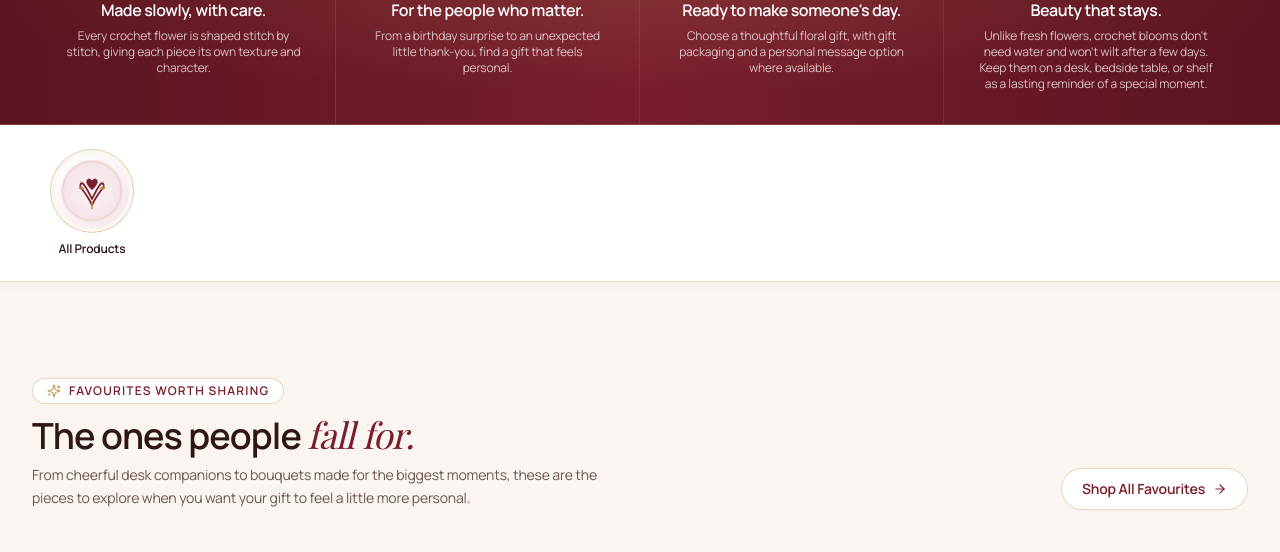
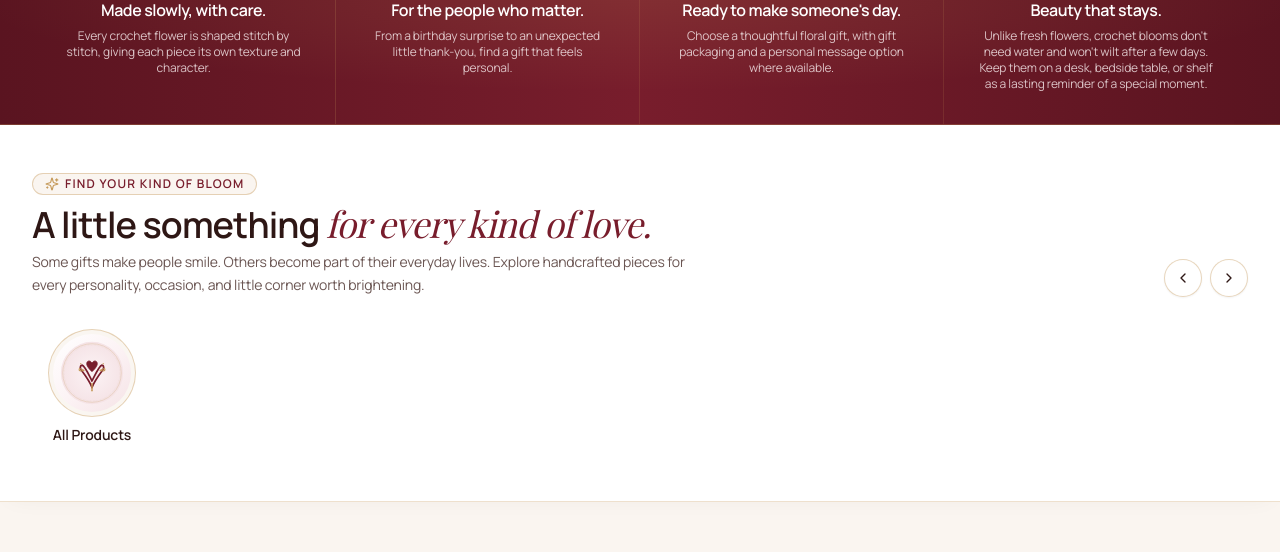
Before and after one commit to TanmayPatil28/DivijaArtHouse, a Next.js app: page / in a window 1280 px wide. Shown: the part 1480-2032 px from the top of the page. Built offline with nearby package versions, Linux system fonts and the light colour scheme; no server answers; the database is empty.

Commit message:
feat(collections): restore editorial headline and copy with balanced compact proportions

```diff
--- a/src/components/home/CollectionReel.tsx
+++ b/src/components/home/CollectionReel.tsx
@@ -1,8 +1,8 @@
 'use client';
 
-import React, { useRef, useState, useEffect } from 'react';
+import React, { useRef } from 'react';
 import Link from 'next/link';
-import { ChevronLeft, ChevronRight } from 'lucide-react';
+import { ChevronLeft, ChevronRight, Sparkles } from 'lucide-react';
 import type { CategoryWithProducts } from '@/types';
 
 interface CollectionReelProps {
@@ -11,25 +11,10 @@ interface CollectionReelProps {
 
 export function CollectionReel({ categories }: CollectionReelProps) {
   const scrollContainerRef = useRef<HTMLDivElement>(null);
-  const [canScrollLeft, setCanScrollLeft] = useState(false);
-  const [canScrollRight, setCanScrollRight] = useState(false);
-
-  const checkScroll = () => {
-    if (!scrollContainerRef.current) return;
-    const { scrollLeft, scrollWidth, clientWidth } = scrollContainerRef.current;
-    setCanScrollLeft(scrollLeft > 10);
-    setCanScrollRight(scrollLeft < scrollWidth - clientWidth - 10);
-  };
-
-  useEffect(() => {
-    checkScroll();
-    window.addEventListener('resize', checkScroll);
-    return () => window.removeEventListener('resize', checkScroll);
-  }, [categories]);
 
   const scroll = (direction: 'left' | 'right') => {
     if (!scrollContainerRef.current) return;
-    const scrollAmount = direction === 'left' ? -300 : 300;
+    const scrollAmount = direction === 'left' ? -320 : 320;
     scrollContainerRef.current.scrollBy({
       left: scrollAmount,
       behavior: 'smooth',
@@ -56,39 +41,53 @@ export function CollectionReel({ categories }: CollectionReelProps) {
   return (
     <section
       aria-label="Shop by Collection"
-      className="relative bg-white border-b border-gold/30 shadow-[0_2px_12px_rgba(46,23,21,0.04)] z-10 py-4 sm:py-5"
+      className="py-8 sm:py-10 md:py-12 bg-white border-b border-gold/30 relative overflow-hidden shadow-[0_4px_24px_-10px_rgba(46,23,21,0.06)] z-10"
     >
-      <div className="max-w-7xl mx-auto px-4 sm:px-6 lg:px-8 relative">
-        {/* Floating Left Chevron */}
-        {canScrollLeft && (
+      <div className="max-w-7xl mx-auto px-4 sm:px-6 lg:px-8">
+        {/* Section Header */}
+        <div className="flex flex-col sm:flex-row items-start sm:items-end justify-between mb-6 sm:mb-8 gap-4">
+          <div>
+            <div className="inline-flex items-center gap-1.5 px-3 py-0.5 rounded-full bg-surface-canvas border border-gold/40 text-primary text-xs font-semibold uppercase tracking-widest shadow-2xs mb-2 backdrop-blur-sm">
+              <Sparkles className="w-3.5 h-3.5 text-gold shrink-0" />
+              <span>FIND YOUR KIND OF BLOOM</span>
+            </div>
+            <h2 className="text-2xl sm:text-3xl md:text-4xl font-semibold tracking-tight text-text-main">
+              A little something{' '}
+              <span className="font-serif italic font-normal text-primary">
+                for every kind of love.
+              </span>
+            </h2>
+            <p className="text-sm text-text-muted mt-1.5 max-w-2xl leading-relaxed">
+              Some gifts make people smile. Others become part of their everyday lives. Explore handcrafted pieces for every personality, occasion, and little corner worth brightening.
+            </p>
+          </div>
+
+          {/* Desktop Arrow Controls */}
+          <div className="hidden sm:flex items-center gap-2 shrink-0">
             <button
               type="button"
               onClick={() => scroll('left')}
-            className="hidden sm:flex absolute left-2 top-1/2 -translate-y-1/2 z-20 w-8 h-8 rounded-full bg-white/95 border border-gold/40 items-center justify-center text-text-main shadow-md transition-all duration-300 hover:bg-primary hover:text-white hover:border-primary active:scale-95"
-            aria-label="Scroll left"
+              className="p-2.5 rounded-full border border-gold/40 bg-white hover:bg-primary hover:text-white hover:border-primary text-text-main transition-all duration-300 shadow-sm hover:shadow-wine-glow active:scale-95"
+              aria-label="Scroll collections left"
             >
               <ChevronLeft className="w-4 h-4" />
             </button>
-        )}
-
-        {/* Floating Right Chevron */}
-        {canScrollRight && (
             <button
               type="button"
               onClick={() => scroll('right')}
-            className="hidden sm:flex absolute right-2 top-1/2 -translate-y-1/2 z-20 w-8 h-8 rounded-full bg-white/95 border border-gold/40 items-center justify-center text-text-main shadow-md transition-all duration-300 hover:bg-primary hover:text-white hover:border-primary active:scale-95"
-            aria-label="Scroll right"
+              className="p-2.5 rounded-full border border-gold/40 bg-white hover:bg-primary hover:text-white hover:border-primary text-text-main transition-all duration-300 shadow-sm hover:shadow-wine-glow active:scale-95"
+              aria-label="Scroll collections right"
             >
               <ChevronRight className="w-4 h-4" />
             </button>
-        )}
+          </div>
+        </div>
 
-        {/* Horizontally Scrollable Full-Width Track */}
+        {/* Category Medallions Rail */}
         <div
           ref={scrollContainerRef}
-          onScroll={checkScroll}
           data-lenis-prevent
-          className="flex items-center justify-start md:justify-around lg:justify-between gap-5 sm:gap-6 md:gap-4 overflow-x-auto py-1 scrollbar-none snap-x snap-mandatory scroll-smooth px-1"
+          className="flex items-center justify-start md:justify-around lg:justify-between gap-5 sm:gap-6 md:gap-4 overflow-x-auto pb-2 scrollbar-none snap-x snap-mandatory scroll-smooth px-1"
           style={{ scrollbarWidth: 'none', msOverflowStyle: 'none' }}
         >
           {allItems.map((item, idx) => (
@@ -98,8 +97,8 @@ export function CollectionReel({ categories }: CollectionReelProps) {
               className="group flex-shrink-0 flex flex-col items-center text-center w-20 sm:w-24 md:w-28 snap-start focus:outline-none"
             >
               {/* Compact Gold-Halo Medallion */}
-              <div className="relative w-16 h-16 sm:w-20 sm:h-20 md:w-[84px] md:h-[84px] rounded-full p-1 bg-surface-canvas/90 border border-gold/40 shadow-2xs group-hover:border-gold group-hover:shadow-[0_4px_16px_rgba(197,154,90,0.3)] group-hover:scale-105 transition-all duration-300 ease-out flex items-center justify-center">
-                <div className="relative w-full h-full rounded-full overflow-hidden p-1 bg-gradient-to-br from-white via-[#FCF3F5] to-[#F5E3E6]">
+              <div className="relative w-18 h-18 sm:w-20 sm:h-20 md:w-[88px] md:h-[88px] rounded-full p-1 bg-surface-canvas/90 border border-gold/40 shadow-2xs group-hover:border-gold group-hover:shadow-[0_6px_20px_rgba(197,154,90,0.35)] group-hover:scale-105 transition-all duration-300 ease-out flex items-center justify-center">
+                <div className="relative w-full h-full rounded-full overflow-hidden p-1.5 bg-gradient-to-br from-white via-[#FCF3F5] to-[#F5E3E6]">
                   <img
                     src={item.image}
                     alt={item.name}
@@ -110,14 +109,14 @@ export function CollectionReel({ categories }: CollectionReelProps) {
               </div>
 
               {/* Title */}
-              <span className="mt-2 text-[11px] sm:text-xs font-semibold text-text-main group-hover:text-primary transition-colors line-clamp-1 leading-tight">
+              <span className="mt-2 text-xs sm:text-sm font-semibold text-text-main group-hover:text-primary transition-colors line-clamp-1 leading-tight">
                 {item.name}
               </span>
 
               {/* Design Count */}
               {item.count > 0 && (
-                <span className="text-[10px] text-text-muted mt-0.5 leading-none">
-                  {item.count} {item.count === 1 ? 'item' : 'items'}
+                <span className="text-[11px] text-text-muted mt-0.5 leading-none">
+                  {item.count} {item.count === 1 ? 'design' : 'designs'}
                 </span>
               )}
             </Link>
```
Lines whose indentation alone changed are shown as unchanged.
